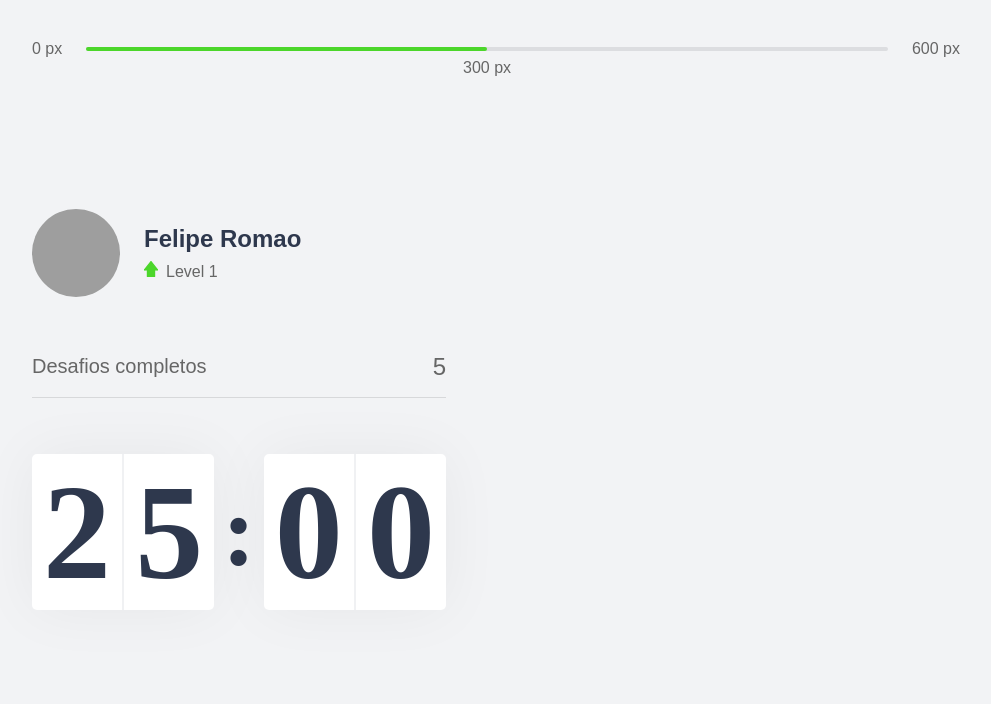
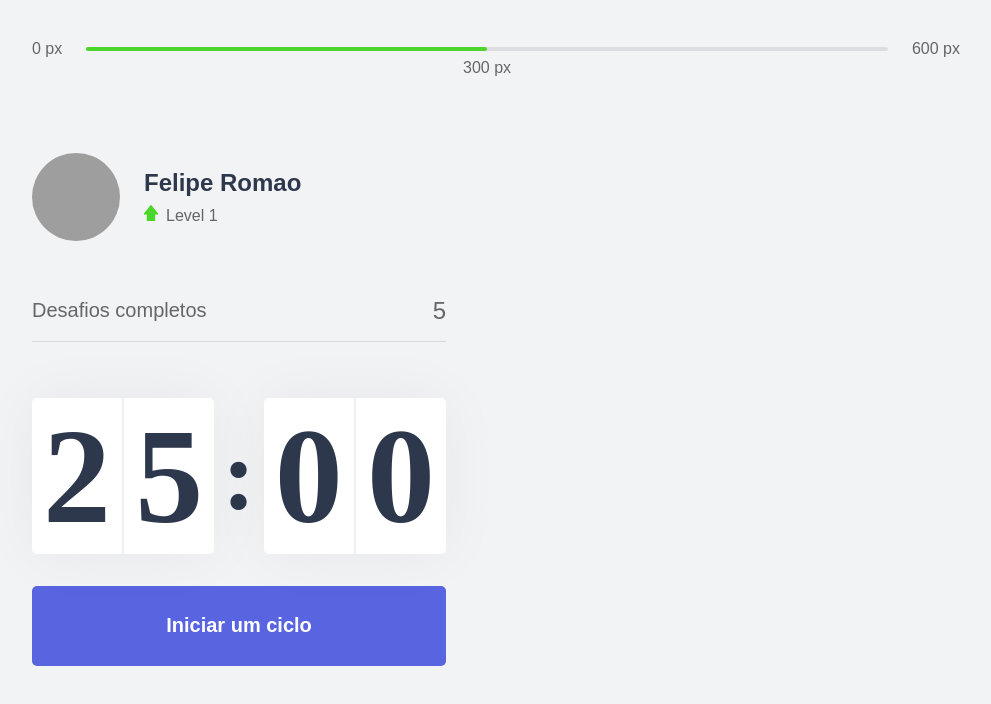
Before and after one commit to FelipeRomao/moveit-next, a Next.js app: page / in a window 1280 px wide. Shown: the top 704 px of the page, without its empty margins (144-1135 px from the left). Built offline with nearby package versions, Linux system fonts and the light colour scheme; grey boxes are pictures that could not be loaded.

Commit message:
Finalizing implementation of the countdown functionality

```diff
--- a/src/components/Countdown.tsx
+++ b/src/components/Countdown.tsx
@@ -1,19 +1,51 @@
+import { useState, useEffect } from "react";
 import styles from "../styles/components/Countdown.module.css";
 
 export default function Countdown() {
+  const [time, setTime] = useState(25 * 60);
+  const [active, setActive] = useState(false);
+
+  const minutes = Math.floor(time / 60);
+  const seconds = time % 60;
+
+  const [minuteLeft, minuteRight] = String(minutes).padStart(2, "0").split("");
+  const [secondLeft, secondRight] = String(seconds).padStart(2, "0").split("");
+
+  function startCountdown() {
+    setActive(true);
+  }
+
+  useEffect(() => {
+    if (active && time > 0) {
+      setTimeout(() => {
+        setTime(time - 1);
+      }, 1000);
+    }
+  }, [active, time]);
+
   return (
+    <div>
       <div className={styles.countdownContainer}>
         <div>
-        <span>2</span>
-        <span>5</span>
+          <span>{minuteLeft}</span>
+          <span>{minuteRight}</span>
         </div>
 
         <span>:</span>
 
         <div>
-        <span>0</span>
-        <span>0</span>
+          <span>{secondLeft}</span>
+          <span>{secondRight}</span>
         </div>
+      </div>
+
+      <button
+        type="button"
+        className={styles.countdownButton}
+        onClick={startCountdown}
+      >
+        Iniciar um ciclo
+      </button>
     </div>
   );
 }
--- a/src/pages/_document.tsx
+++ b/src/pages/_document.tsx
@@ -6,6 +6,7 @@
       <Html>
         <Head>
           <meta charSet="utf-8" />
+          <link rel="shortcut icon" href="favicon.png" type="image/png" />
         </Head>
 
         <body>
--- a/src/pages/index.tsx
+++ b/src/pages/index.tsx
@@ -1,3 +1,5 @@
+import Head from "next/head";
+
 import CompletedChallenges from "../components/CompletedChallenges";
 import Countdown from "../components/Countdown";
 import ExperienceBar from "../components/ExperienceBar";
@@ -8,6 +10,10 @@
 export default function Home() {
   return (
     <div className={styles.container}>
+      <Head>
+        <title>Início | move.it</title>
+      </Head>
+
       <ExperienceBar />
 
       <section>
--- a/src/styles/components/Countdown.module.css
+++ b/src/styles/components/Countdown.module.css
@@ -35,3 +35,26 @@
   font-size: 6.25rem;
   margin: 0 0.5rem;
 }
+
+.countdownButton {
+  width: 100%;
+  height: 5rem;
+  margin-top: 2rem;
+
+  display: flex;
+  align-items: center;
+  justify-content: center;
+
+  border: 0;
+  border-radius: 5px;
+  background-color: var(--blue);
+  color: var(--white);
+  font-size: 1.25rem;
+  font-weight: 600;
+
+  transition: background-color 0.2s;
+}
+
+.countdownButton:hover {
+  background-color: var(--blue-dark);
+}
```
Lines whose indentation alone changed are shown as unchanged.
